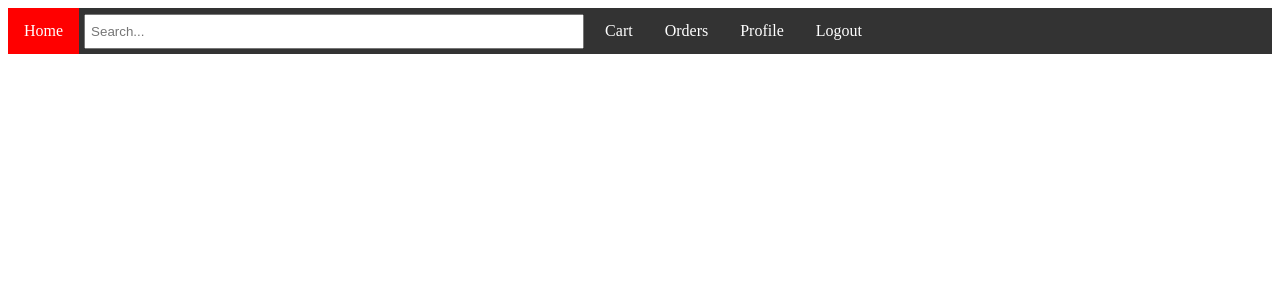
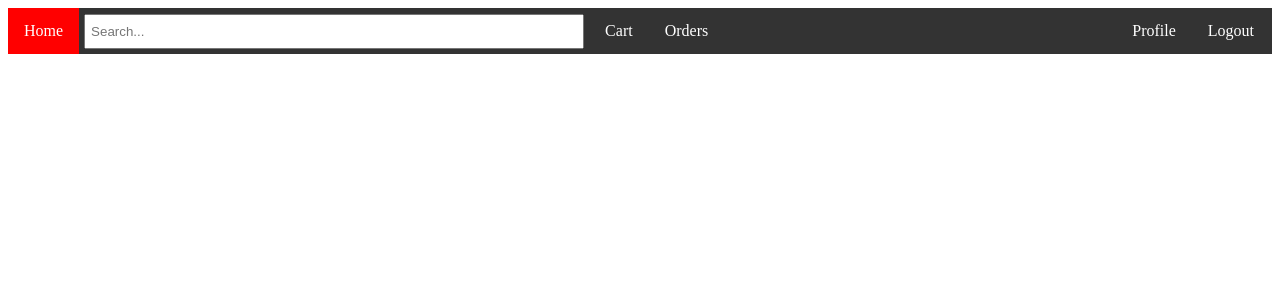
Before and after one commit to hansintheair/Storefront, a PHP site: page /User.php in a window 1280 px wide. Shown: the top 300 px of the page. Run offline with PHP 8.4, Linux system fonts and the light colour scheme.

Commit message:
improved navbar formatting

```diff
--- a/storefront/User.php
+++ b/storefront/User.php
@@ -9,15 +9,20 @@
     <body>
 
         <div class="navbar">
+            <div class="shopping">
                 <div class="active"><a href="#about">Home</a></div>
                 <div class="searchbar"><input type="text" placeholder="Search..."></div>
                 <div><a href="#cart">Cart</a></div>
                 <div><a href="#orders">Orders</a></div>
+            </div>
+            <div class="account">
                 <div><a href="#profile">Profile</a></div>
                 <div class="logout"><a href="#logout">Logout</a></div>
             </div>
 
-        <div class="catalog">
+        </div>
+
+        <div class="items">
 
         </div>
 
--- a/storefront/navbar.css
+++ b/storefront/navbar.css
@@ -35,14 +35,16 @@
 .navbar div input {
     width: 500px;
     padding: 8px 10px 8px 5px;
-    margin: 0;
+    margin: auto;
     box-sizing: border-box;
 }
 
-.navbar .logout {
-
+.navbar .account {
+    position: absolute;
+    right: 10px;
+    margin: auto;
 }
 
-.active {
+.navbar .active {
     background-color: red;
 }
```
Lines whose indentation alone changed are shown as unchanged.
